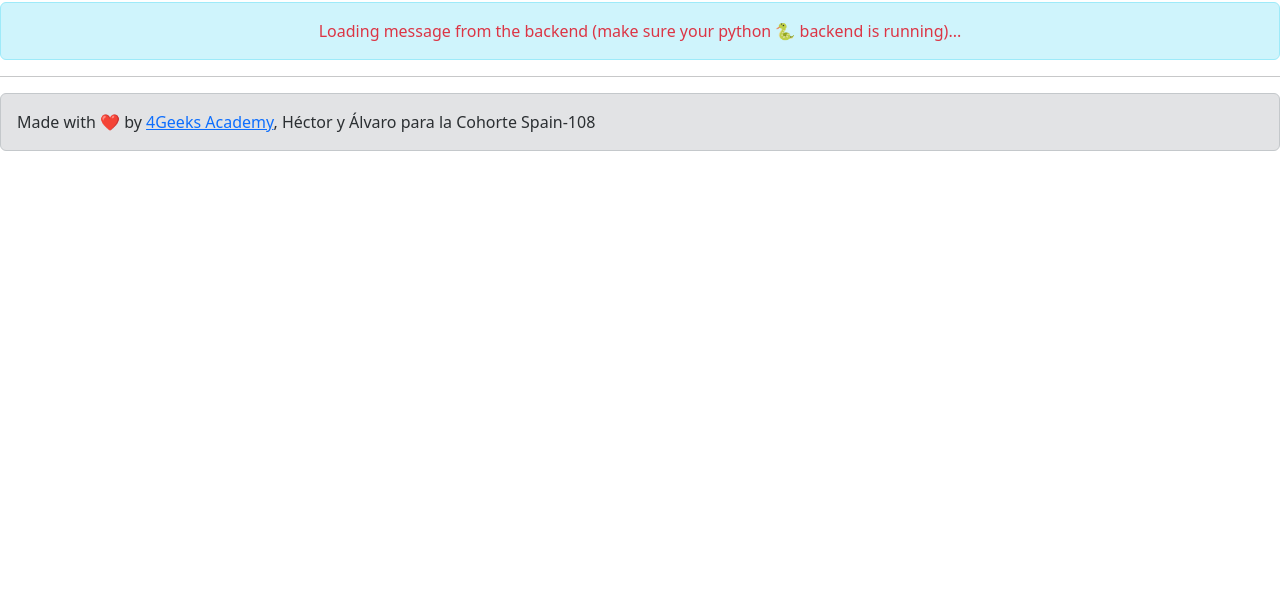
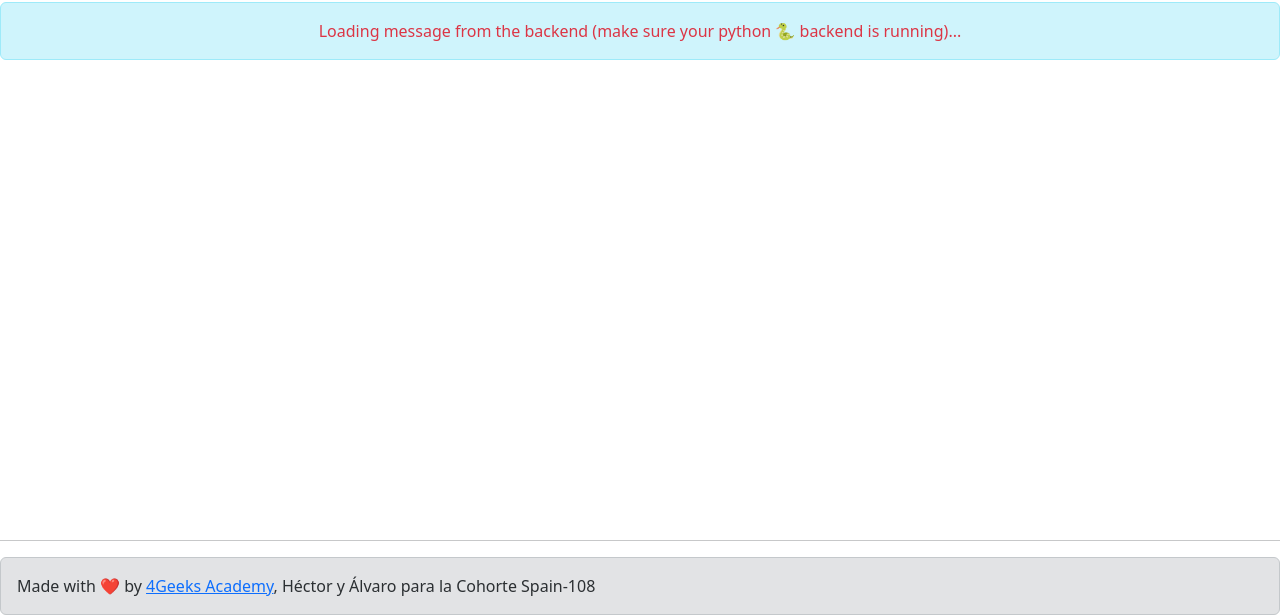
Before and after one commit to 4GeeksAcademy/hchocobar-08-react-flask-hello-vite, a React app: page / in a window 1280 px wide. Shown: the part 185-800 px from the top of the page. Built offline with nearby package versions, Linux system fonts and the light colour scheme; no server answers.

Commit message:
[sp-93] fix: footer

```diff
--- a/index.html
+++ b/index.html
@@ -9,7 +9,7 @@
     <title>Hello Rigo</title>
   </head>
   <body>
-    <div id="root" class="d-flex flex-column min-vh-100"></div>
+    <div id="root"></div>
     <script type="module" src="/src/front/main.jsx"></script>
     <script src="https://cdn.jsdelivr.net/npm/bootstrap@5.3.2/dist/js/bootstrap.bundle.min.js" integrity="sha384-C6RzsynM9kWDrMNeT87bh95OGNyZPhcTNXj1NW7RuBCsyN/o0jlpcV8Qyq46cDfL" crossorigin="anonymous"></script>
   </body>
--- a/src/front/pages/Layout.jsx
+++ b/src/front/pages/Layout.jsx
@@ -8,7 +8,7 @@ import { Alert } from "../components/Alert.jsx"
 
 export const Layout = () => {
     return (
-        <div>
+        <div className="d-flex flex-column min-vh-100">
             {/* <ScrollToTop> */}
             <Navbar />
             <Alert />
```
